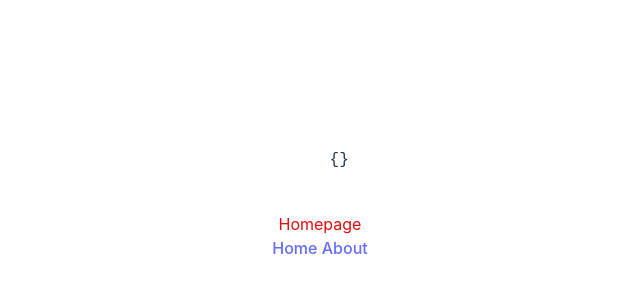
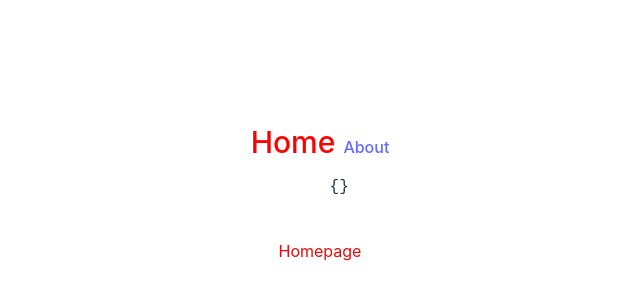
Before and after one commit to IdanAtiyaFundbox/vue-juke-box, a Vue app: page / in a window 1280 px wide. Shown: the part 204-504 px from the top of the page, without its empty margins (320-960 px from the left). Built offline with nearby package versions, Linux system fonts and the light colour scheme.

Commit message:
setting up vue router

```diff
--- a/src/App.vue
+++ b/src/App.vue
@@ -1,15 +1,35 @@
 <script setup lang="ts">
+import { useRouter, useRoute } from 'vue-router'
+import {onMounted} from 'vue'
 
+const route = useRoute()
+onMounted(() => {
+  console.log('Mounted',route.query)
+})
+console.log('Created',route.query)
 
 
 </script>
 
 <template>
+  <div>
+    <router-link to="/">
+      Home
+    </router-link>
+    <router-link to="/about">
+      About
+    </router-link>
+  </div>
   <pre>
-    {{ $route.params }}
+    {{ route.query }}
   </pre>
   <router-view />
 </template>
 
 <style scoped>
+
+.router-link-active {
+  font-size: 30px;
+  color: red;
+}
 </style>
--- a/src/main.ts
+++ b/src/main.ts
@@ -3,4 +3,14 @@ import './style.css'
 import App from './App.vue'
 import router from '@/router'
 
-createApp(App).use(router).mount('#app')
+const app = createApp(App);
+app.use(router);
+
+/*
+Fix Vue Router 4 issue, wait for router to done loading
+and only then, mount to app
+This way we have access to query params  in created,mounted hooks
+For more info see:
+ https://www.vuemastery.com/blog/vue-router-4-route-params-not-available-on-created-setup/
+*/
+router.isReady().then(() => app.mount('#app'));
--- a/src/views/HomePage.vue
+++ b/src/views/HomePage.vue
@@ -2,14 +2,6 @@
   <span>
     Homepage
   </span>
-  <div>
-    <router-link to="/">
-      Home
-    </router-link>
-    <router-link to="/about">
-      About
-    </router-link>
-  </div>
 </template>
 
 <script setup lang="ts">
@@ -22,4 +14,5 @@ span {
   color: $red;
 }
 
+
 </style>
--- a/tsconfig.json
+++ b/tsconfig.json
@@ -2,6 +2,7 @@
   "compilerOptions": {
     "target": "ESNext",
     "useDefineForClassFields": true,
+    "noImplicitAny": true,
     "module": "ESNext",
     "moduleResolution": "Node",
     "strict": true,
```
Also changed, not shown: src/types/index.ts (added).
